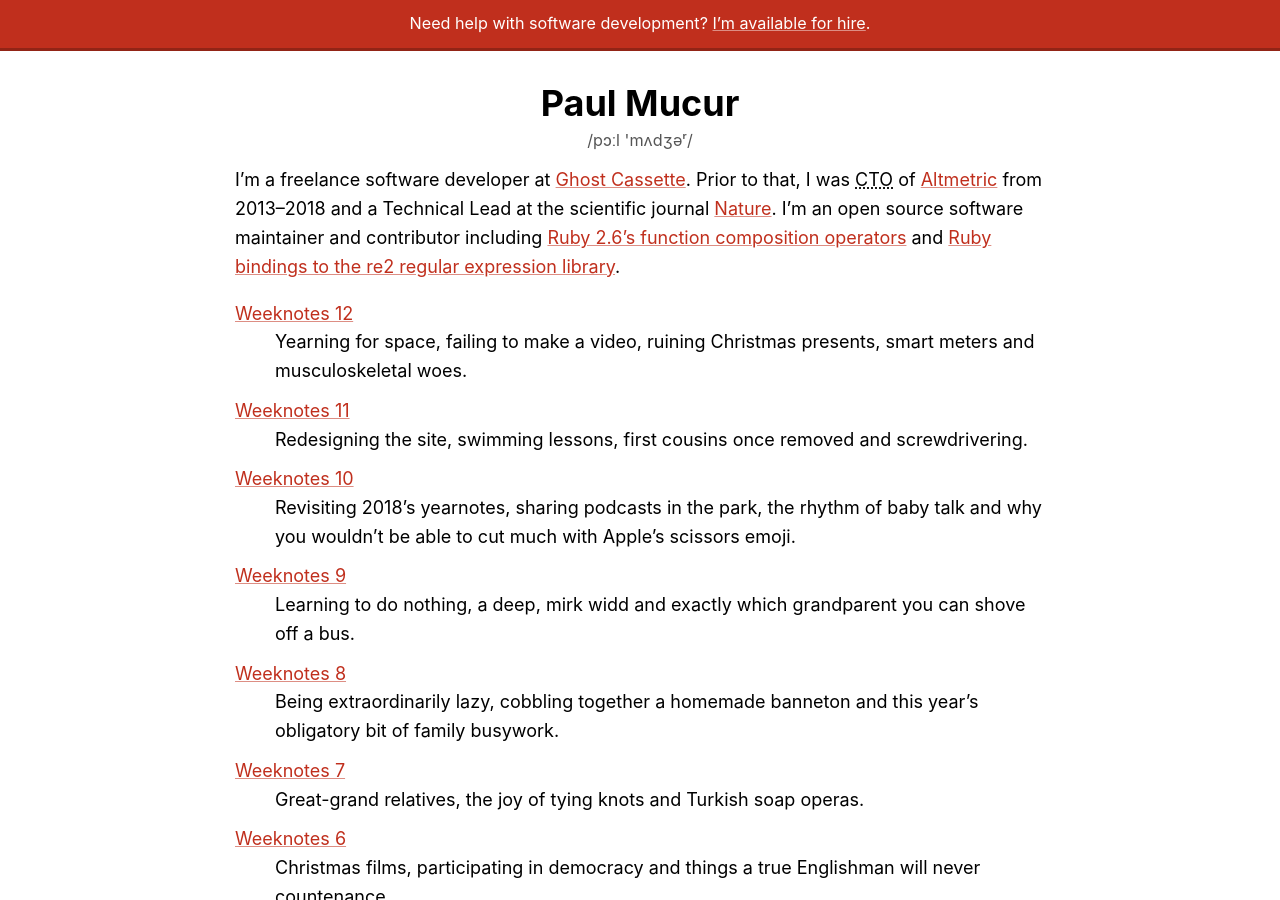
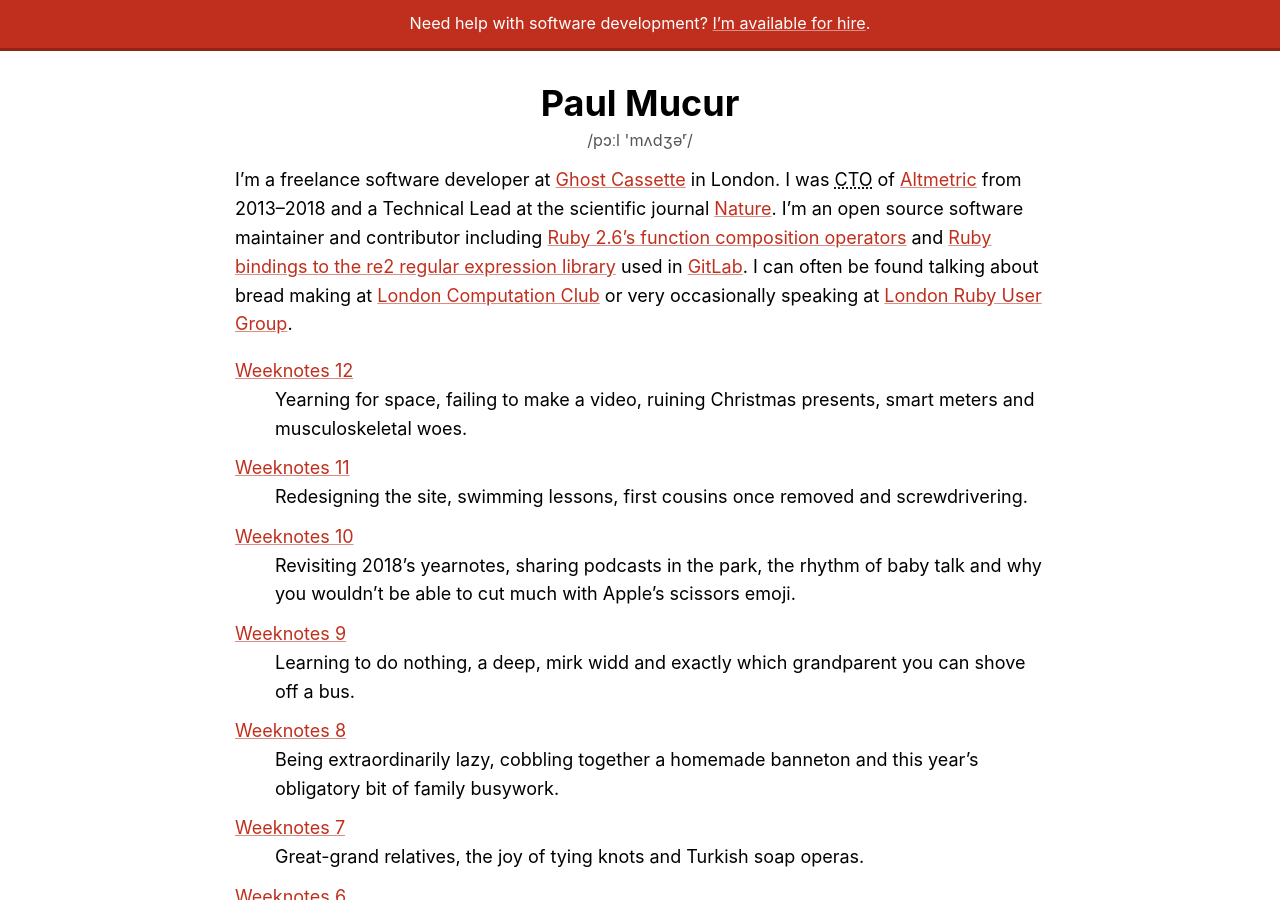
Before and after one commit to mudge/mudge.github.com, a Jekyll site: the page built from index.html, in a window 1280 px wide and 900 px high. Built offline with Jekyll 4.4.1, drawn with Linux system fonts in a browser that asks for light colours.

Commit message:
Tweak home page bio

```diff
--- a/index.html
+++ b/index.html
@@ -41,7 +41,7 @@
     <header>
       <h1 class=author>Paul Mucur <span class=ipa>/pɔːl 'mʌdʒəʳ/</span></h1>
       <p>
-        I&rsquo;m a freelance software developer at <a href=//www.ghostcassette.com>Ghost Cassette</a>. Prior to that, I was <abbr title="Chief Technical Officer">CTO</abbr> of <a href=//www.altmetric.com>Altmetric</a> from 2013&ndash;2018 and a Technical Lead at the scientific journal <a href=//www.nature.com>Nature</a>. I&rsquo;m an open source software maintainer and contributor including <a href=//www.ghostcassette.com/function-composition-in-ruby/>Ruby 2.6&rsquo;s function composition operators</a> and <a href=//github.com/mudge/re2>Ruby bindings to the re2 regular expression library</a>.
+        I&rsquo;m a freelance software developer at <a href=//www.ghostcassette.com>Ghost Cassette</a> in London. I was <abbr title="Chief Technical Officer">CTO</abbr> of <a href=//www.altmetric.com>Altmetric</a> from 2013&ndash;2018 and a Technical Lead at the scientific journal <a href=//www.nature.com>Nature</a>. I&rsquo;m an open source software maintainer and contributor including <a href=//www.ghostcassette.com/function-composition-in-ruby/>Ruby 2.6&rsquo;s function composition operators</a> and <a href=//github.com/mudge/re2>Ruby bindings to the re2 regular expression library</a> used in <a href=//gitlab.com/gitlab-org/gitlab>GitLab</a>. I can often be found talking about bread making at <a href=//london.computation.club>London Computation Club</a> or very occasionally speaking at <a href=//lrug.org>London Ruby User Group</a>.
       </p>
     </header>
     <main>
```
